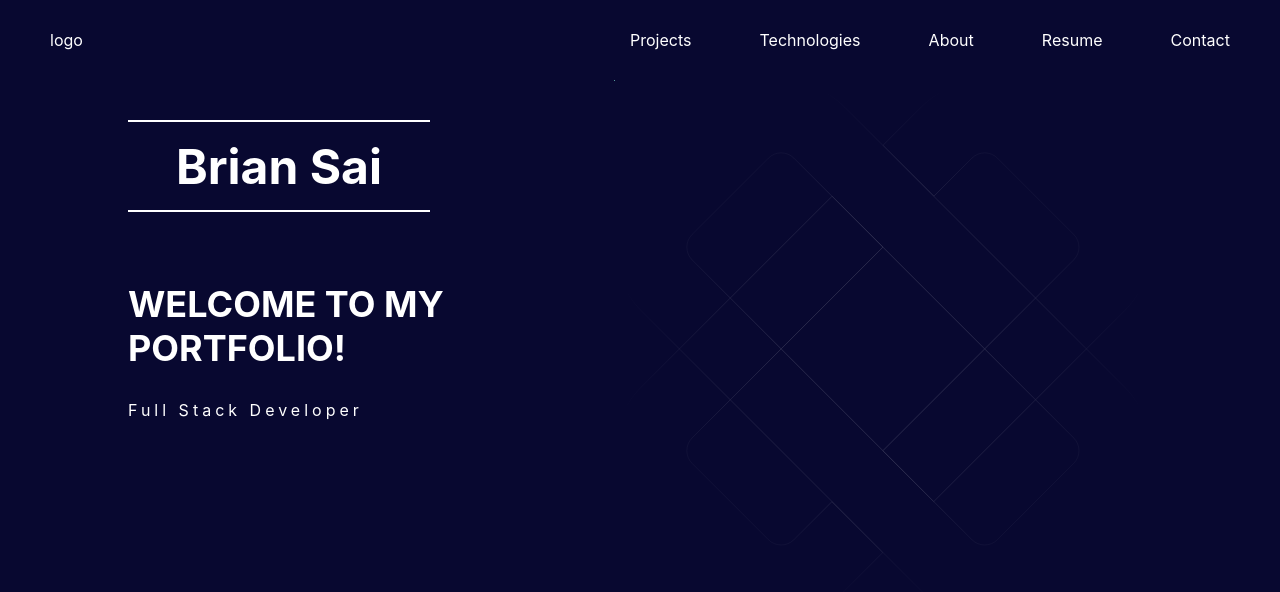
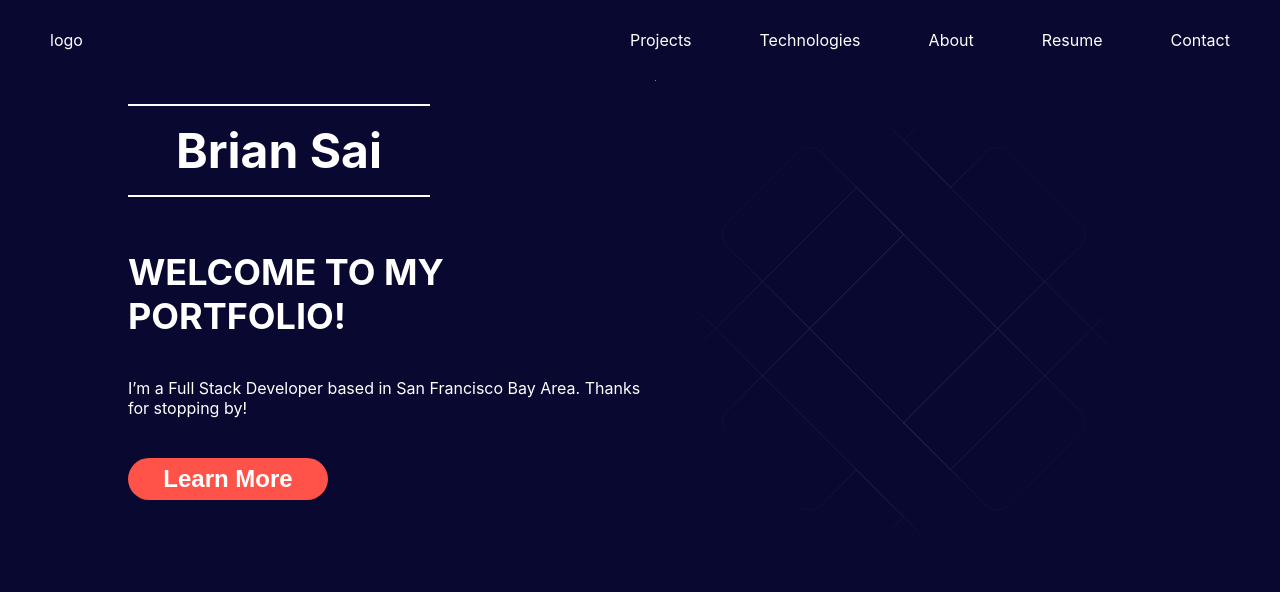
Before and after one commit to briansai/bs_portfolio, a React (Create React App) app in the folder client/: page / in a window 1280 px wide. Shown: the top 592 px of the page. Built offline with nearby package versions, Linux system fonts and the light colour scheme.

Commit message:
Initialized layout for intro

```diff
--- a/client/package.json
+++ b/client/package.json
@@ -10,6 +10,7 @@
     "react-dom": "^17.0.2",
     "react-scripts": "4.0.3",
     "sass": "^1.37.5",
+    "typewriter-effect": "^2.18.0",
     "web-vitals": "^1.1.2"
   },
   "scripts": {
--- a/client/src/components/Info.jsx
+++ b/client/src/components/Info.jsx
@@ -1,4 +1,5 @@
 import React from 'react';
+import Typewriter from 'typewriter-effect';
 import './Info.scss';
 
 function Info() {
@@ -6,8 +7,12 @@ function Info() {
     <div className="info">
       <h1 className="info__name">Brian Sai</h1>
       <h2 className="info__welcome">WELCOME TO MY PORTFOLIO!</h2>
-      <div className="info__typewriter">
-        <div className="info__typewriter--content">Full Stack Developer</div>
+      <p className="info__summary">
+        I’m a Full Stack Developer based in San Francisco Bay Area. Thanks for
+        stopping by!
+      </p>
+      <div className="info__btn">
+        <button>Learn More</button>
       </div>
     </div>
   );
--- a/client/src/components/Info.scss
+++ b/client/src/components/Info.scss
@@ -1,3 +1,5 @@
+@import '../utils/variables.scss';
+
 .info {
   &__name {
     font-size: 3rem;
@@ -32,37 +34,30 @@
     font-size: 36px;
   }
 
-  &__typewriter {
-    width: max-content;
+  &__summary {
+    margin: 40px 0;
   }
 
-  &__typewriter--content {
-    overflow: hidden;
-    border-right: 0.15em solid rgb(71, 70, 68);
-    white-space: nowrap;
-    margin: 0 auto;
-    letter-spacing: 0.25em;
-    animation: typing 3.5s steps(40, end), blink-caret 0.75s step-end infinite;
+  &__typewriter {
+    font-family: fantasy;
+    font-size: 2.5rem;
+    font-weight: 800;
+    letter-spacing: 0.5rem;
+    margin-bottom: 40px;
   }
 
-  /* The typing effect */
-  @keyframes typing {
-    from {
-      width: 0;
-    }
-    to {
-      width: 100%;
-    }
-  }
-
-  /* The typewriter cursor effect */
-  @keyframes blink-caret {
-    from,
-    to {
-      border-color: transparent;
-    }
-    50% {
-      border-color: orange;
-    }
+  & button {
+    width: 200px;
+    line-height: 2.5rem;
+    font-size: 1.5rem;
+    font-weight: 600;
+    border: 0;
+    border-radius: $button-round;
+    color: white;
+    background-color: #ff5349;
   }
 }
+
+h1 {
+  margin: 0.5em auto;
+}
--- a/client/src/components/Intro.scss
+++ b/client/src/components/Intro.scss
@@ -1,5 +1,6 @@
 .intro {
   display: flex;
+  height: 90vh;
   width: 80%;
   justify-content: space-between;
   margin: 0 auto;
--- /dev/null
+++ b/client/src/utils/variables.scss
@@ -0,0 +1 @@
+$button-round: 50px;
```
Also changed, not shown: 1 other file (tests, documents, lock files or other folders).
